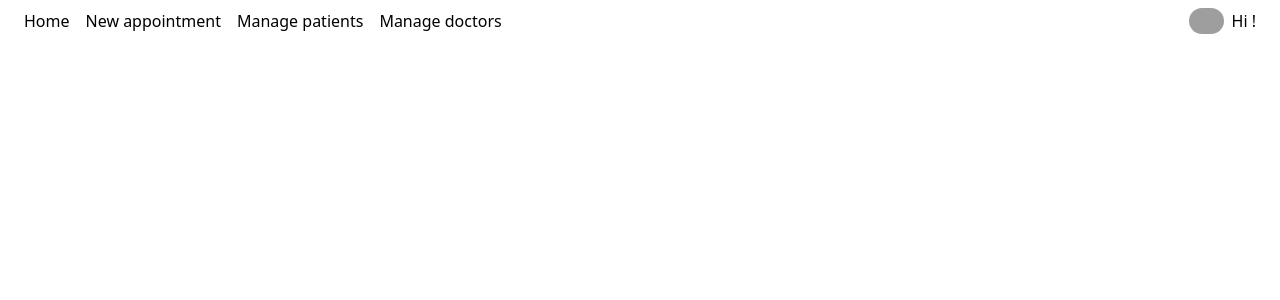
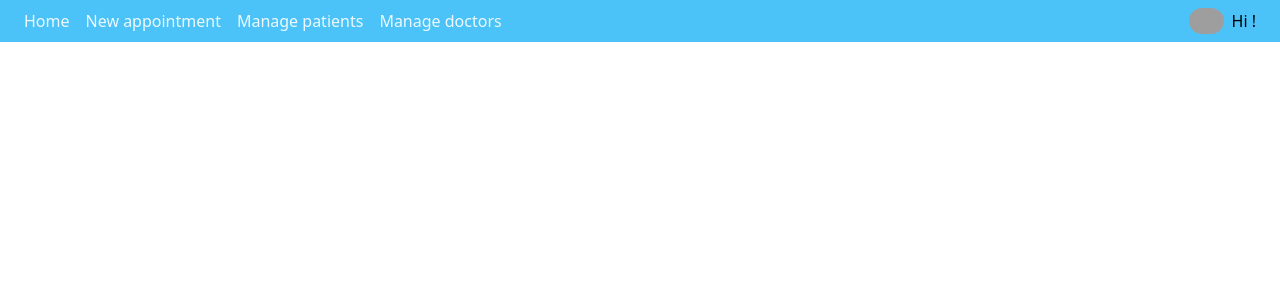
Before and after one commit to D4souls/QClinic-Frontend, an Angular app: page / in a window 1280 px wide. Shown: the top 300 px of the page. Built offline with nearby package versions, Linux system fonts and the light colour scheme; no server answers; grey boxes are pictures that could not be loaded; what tailwindcss-animated would draw is missing.

Commit message:
Add background and animations

```diff
--- a/src/app/nav-bar/nav-bar.component.html
+++ b/src/app/nav-bar/nav-bar.component.html
@@ -1,9 +1,25 @@
-<nav class="flex flex-row w-screen items-center px-6 py-2">
+<nav class="flex flex-row w-screen items-center px-6 py-2 bg-sky-400/90">
   <div class="flex flex-row items-center gap-4">
-    <a href="/home">Home</a>
-    <a href="">New appointment</a>
-    <a href="/patients">Manage patients</a>
-    <a href="/doctors">Manage doctors</a>
+    <a
+      href="/home"
+      class="text-white/90 hover:scale-110 hover:text-white transition ease-in-out duration-300"
+      >Home</a
+    >
+    <a
+      href=""
+      class="text-white/90 hover:scale-110 hover:text-white transition ease-in-out duration-300"
+      >New appointment</a
+    >
+    <a
+      href="/patients"
+      class="text-white/90 hover:scale-110 hover:text-white transition ease-in-out duration-300"
+      >Manage patients</a
+    >
+    <a
+      href="/doctors"
+      class="text-white/90 hover:scale-110 hover:text-white transition ease-in-out duration-300"
+      >Manage doctors</a
+    >
   </div>
   <div class="flex flex-row items-center ml-auto gap-2">
     <img
@@ -13,6 +29,6 @@
       alt="User profile example"
       class="rounded-full"
     />
-    <a href="/user-data">Hi {{name}}!</a>
+    <a href="/user-data">Hi {{ name }}!</a>
   </div>
 </nav>
```
